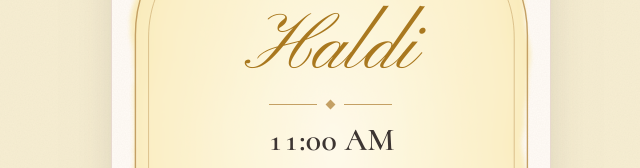
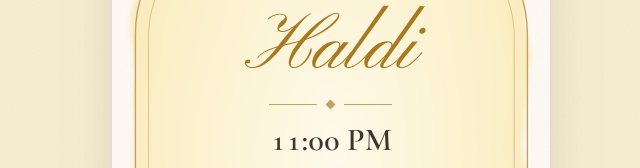
Before and after one commit to ojassomani/demo-repo, a plain HTML site: page wedding-site/index.html in a window 1280 px wide. Shown: the part 2001-2169 px from the top of the page, 309-949 px from the left. Drawn offline with Linux system fonts and the light colour scheme; a web font is replaced by a local one.

Commit message:
Set the Haldi time to 11:00 PM on the wedding site
Co-Authored-By: Claude Opus 5.5 <noreply@anthropic.com>
Claude-Session: https://claude.ai/code/session_016S1ZU3CyNFvZr4ZXhEnKua

```diff
--- a/wedding-site/index.html
+++ b/wedding-site/index.html
@@ -266,7 +266,7 @@ footer svg { width: 120px; height: auto; }
         <span class="day">Day one · Sunday 27 December</span>
         <h3>Haldi</h3>
         <div class="orn" aria-hidden="true"><i></i></div>
-        <p class="time">11:00 AM</p>
+        <p class="time">11:00 PM</p>
         <p class="desc">Come shower Rachana with turmeric, laughter and love as we bless her for the beautiful journey ahead.</p>
         <p class="theme"><span>Theme</span>Shades of Pink</p>
         <p class="where">Hardik Lawn, Nagpur</p>
```
Also changed, not shown: wedding-site/embed-code.txt.
